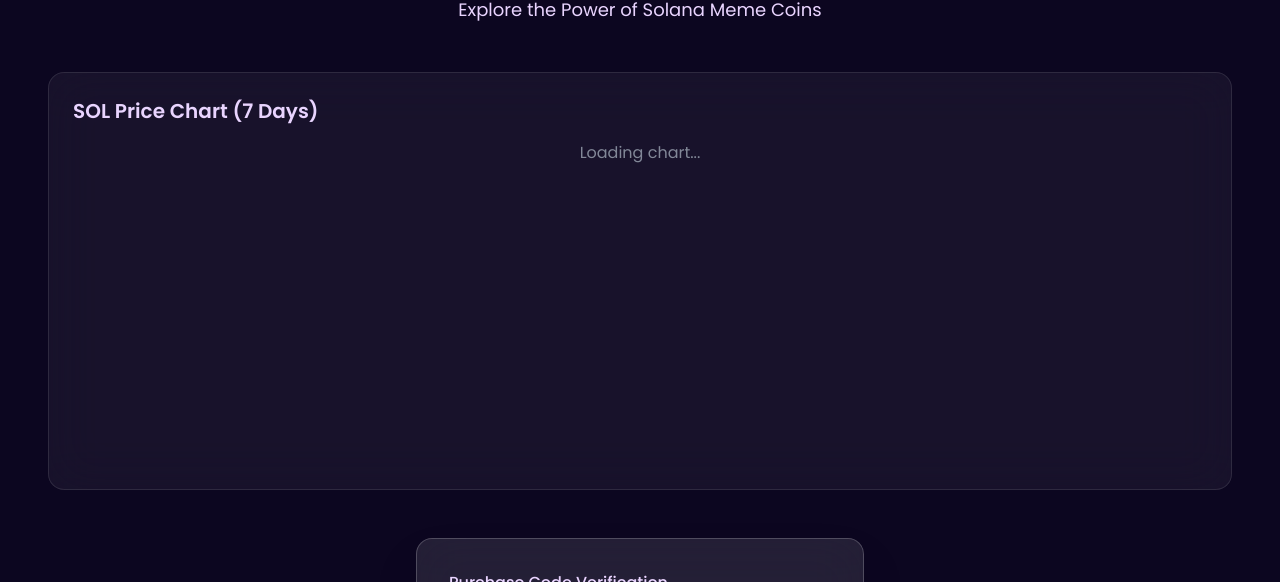
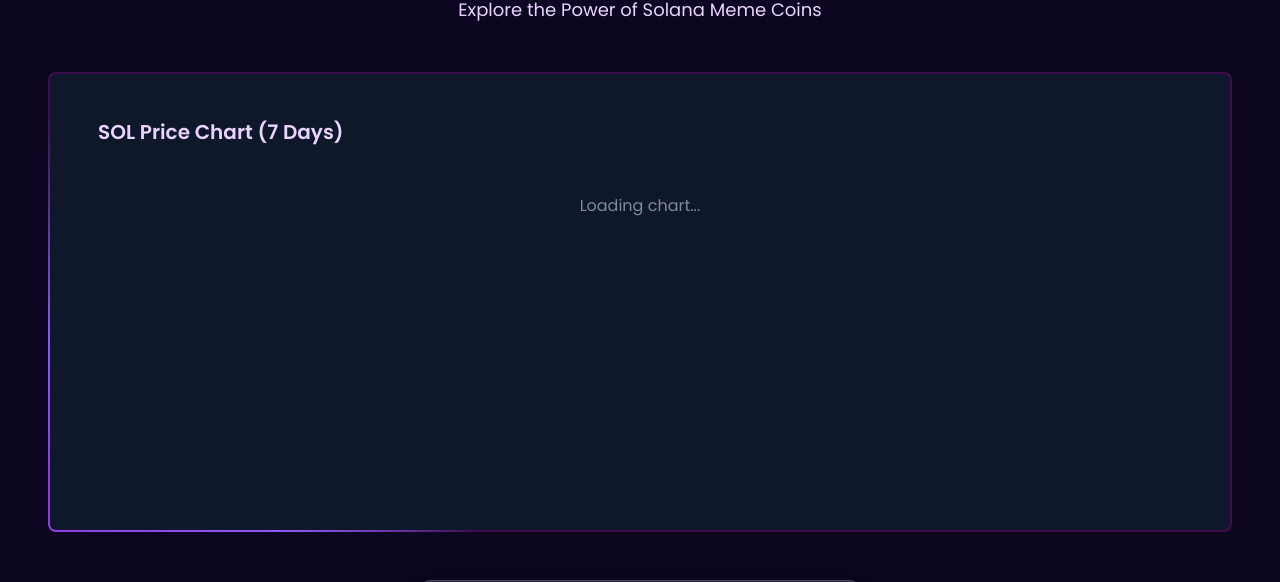
Before and after one commit to AIDIEO-COM/shopify0000-crypto-frontend, a React (Vite) app: page / in a window 1280 px wide. Shown: the part 188-770 px from the top of the page. Built offline with nearby package versions, Linux system fonts and the light colour scheme.

Commit message:
added animation

```diff
--- a/src/components/Home/Banner.jsx
+++ b/src/components/Home/Banner.jsx
@@ -1,5 +1,6 @@
 import { useEffect, useState } from "react";
-import AnimatedBackground from "../ui/AnimatedBackground";
+import AnimatedBackground from "../ui/AnimatedBorderBox";
+import AnimatedBorderBox from "../ui/AnimatedBorderBox";
 
 const Banner = () => {
   const [isDarkMode, setIsDarkMode] = useState(true);
@@ -139,11 +140,12 @@
         </p>
       </header>
       {/* 2 */}
-      <div className="mb-12  backdrop-blur-xl bg-white/5 p-6 rounded-2xl border border-white/10">
-        <h2 className="text-xl font-semibold text-purple-200 mb-4">
+
+      <div className="mb-12 input-gradient-border animate-border  backdrop-blur-xl bg-white/5   p-6 rounded-2xl border border-white/10">
+        <h2 className="text-xl  font-semibold lg:p-8 text-purple-200 mb-4">
           SOL Price Chart (7 Days)
         </h2>
-        <div className="w-full relative">
+        <div className="w-full">
 
           <div className="flex items-center justify-center h-full">
             <div className="animate-pulse text-gray-400">Loading chart...</div>
@@ -170,6 +172,7 @@
           </div>
         </div>
       </div>
+
       {/* 3 */}
     </div>
   );
--- a/src/components/ui/AnimatedBackground.jsx
+++ /dev/null
@@ -1,39 +0,0 @@
-import { motion } from "framer-motion";
-
-const AnimatedBackground = () => {
-  return (
-    <div className=" w-full absolute h-full overflow-hidden ">
-      {/* Floating Bubbles */}
-      {[...Array(6)].map((_, index) => (
-        <motion.div
-          key={index}
-          className="absolute rounded-full bg-white opacity-30"
-          style={{
-            width: `${Math.random() * 80 + 40}px`,
-            height: `${Math.random() * 80 + 40}px`,
-            top: `${Math.random() * 100}%`,
-            left: `${Math.random() * 100}%`,
-          }}
-          initial={{
-            opacity: 0,
-            scale: 0,
-          }}
-          animate={{
-            opacity: [0.3, 0.5, 0.3],
-            scale: [1, 1.1, 1],
-            y: ["100%", "-100%"],
-            x: ["100%", "-100%"],
-          }}
-          transition={{
-            repeat: Infinity,
-            repeatDelay: Math.random() * 4 + 4,
-            duration: Math.random() * 12 + 6,
-            ease: "easeInOut",
-          }}
-        />
-      ))}
-    </div>
-  );
-};
-
-export default AnimatedBackground;
--- /dev/null
+++ b/src/components/ui/AnimatedBorderBox.jsx
@@ -0,0 +1,35 @@
+import { motion } from "framer-motion";
+
+const AnimatedBorderBox = ({ children }) => {
+  return (
+    <div className="relative mb-12 backdrop-blur-xl bg-white/5 p-6 rounded-2xl border border-white/10 overflow-hidden">
+      {/* Animated Border */}
+      <motion.div
+        className="absolute inset-0 rounded-2xl border-2 border-purple-500"
+        initial={{ opacity: 0 }}
+        animate={{ opacity: 1, scale: 1 }}
+      >
+        <motion.div
+          className="absolute inset-0 rounded-2xl border-2 border-purple-500"
+          style={{
+            boxShadow: "0px 0px 10px rgba(168, 85, 247, 0.8)",
+          }}
+          animate={{
+            rotate: [0, 360],
+            borderRadius: ["20%", "40%", "20%"],
+          }}
+          transition={{
+            duration: 6,
+            repeat: Infinity,
+            ease: "linear",
+          }}
+        />
+      </motion.div>
+
+      {/* Content */}
+      {children}
+    </div>
+  );
+};
+
+export default AnimatedBorderBox;
--- a/src/index.css
+++ b/src/index.css
@@ -22,22 +22,58 @@
 
 }
 
+/* Define a custom property for the border angle */
+@property --border-angle {
+  inherits: false;
+  initial-value: 0deg;
+  syntax: '<angle>';
+}
 
-@keyframes bubbleBounce {
+/* Animate the border by rotating the gradient */
+.animate-border {
+  animation: border-spin 2s linear infinite;
+}
+
+/* Keyframe for spinning the border */
+@keyframes border-spin {
   0% {
-    transform: scale(1);
-  }
-  50% {
-    transform: scale(1.1);
+    --border-angle: 0deg;
   }
   100% {
-    transform: scale(1);
+    --border-angle: 360deg;
   }
 }
 
-.animate-bubble {
-  animation: bubbleBounce 3s infinite ease-in-out;
+.input-gradient-border {
+  display: block;
+  width: 100%;
+  padding: 0.75rem 1rem;
+  font-size: 1rem;
+  color: #e2e8f0; /* Light gray text for contrast */
+  background: #0f172a; /* Dark blue-gray background */
+  border-radius: 0.5rem;
+  border: 2px solid transparent;
+
+  background-image: linear-gradient(#0f172a, #0f172a), /* Solid background */
+    conic-gradient(
+      from var(--border-angle, 0deg),
+      rgba(128, 0, 128, 0.4) 80%,  /* Lighter purple */
+      #8b5cf6 86%,                 /* Vibrant purple */
+      #9333ea 90%,                 /* Deep violet */
+      #8b5cf6 94%,                 /* Vibrant purple */
+      rgba(128, 0, 128, 0.4)       /* Lighter purple */
+    );
+
+  background-origin: border-box;
+  background-clip: padding-box, border-box;
+  outline: none;
+  transition: background 0.3s ease;
 }
+
+
+
+
+
 
 :root {
   --background: oklch(1 0 0);
```
